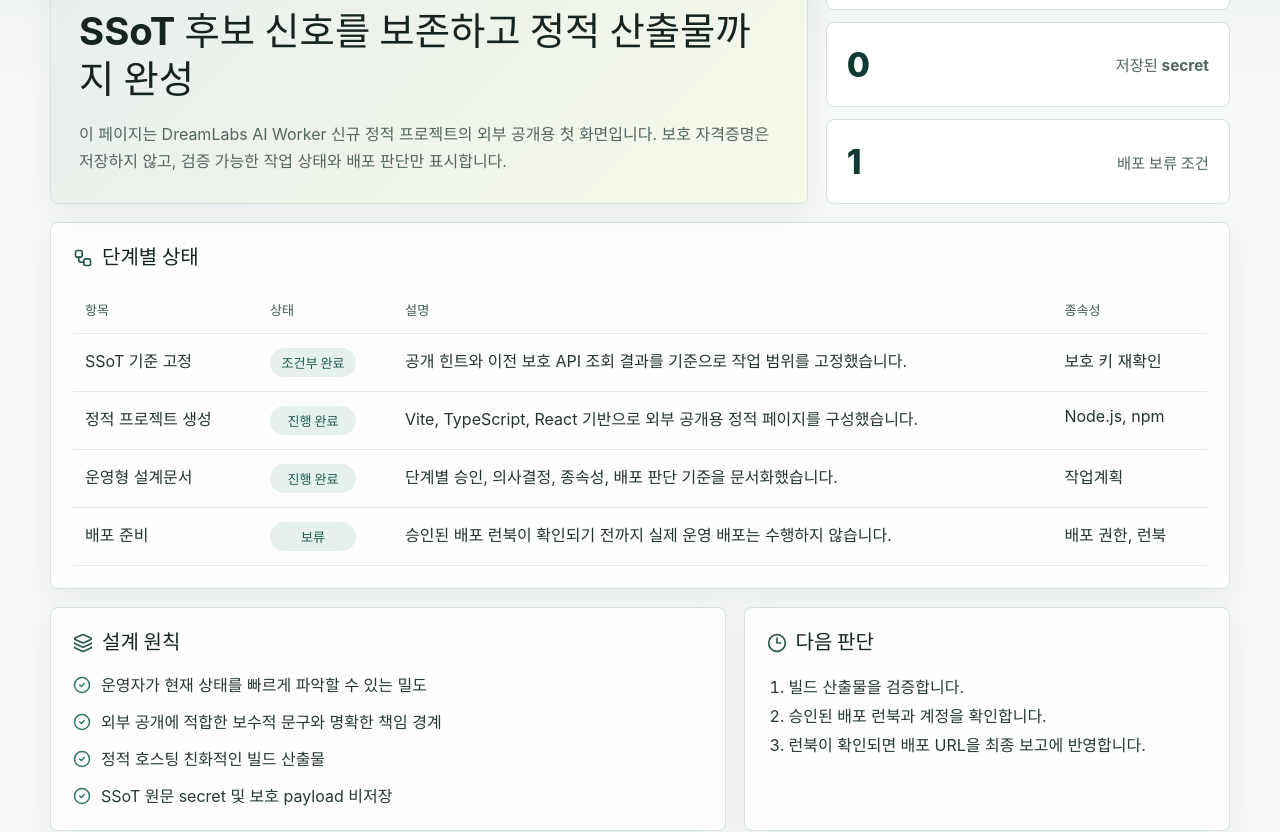
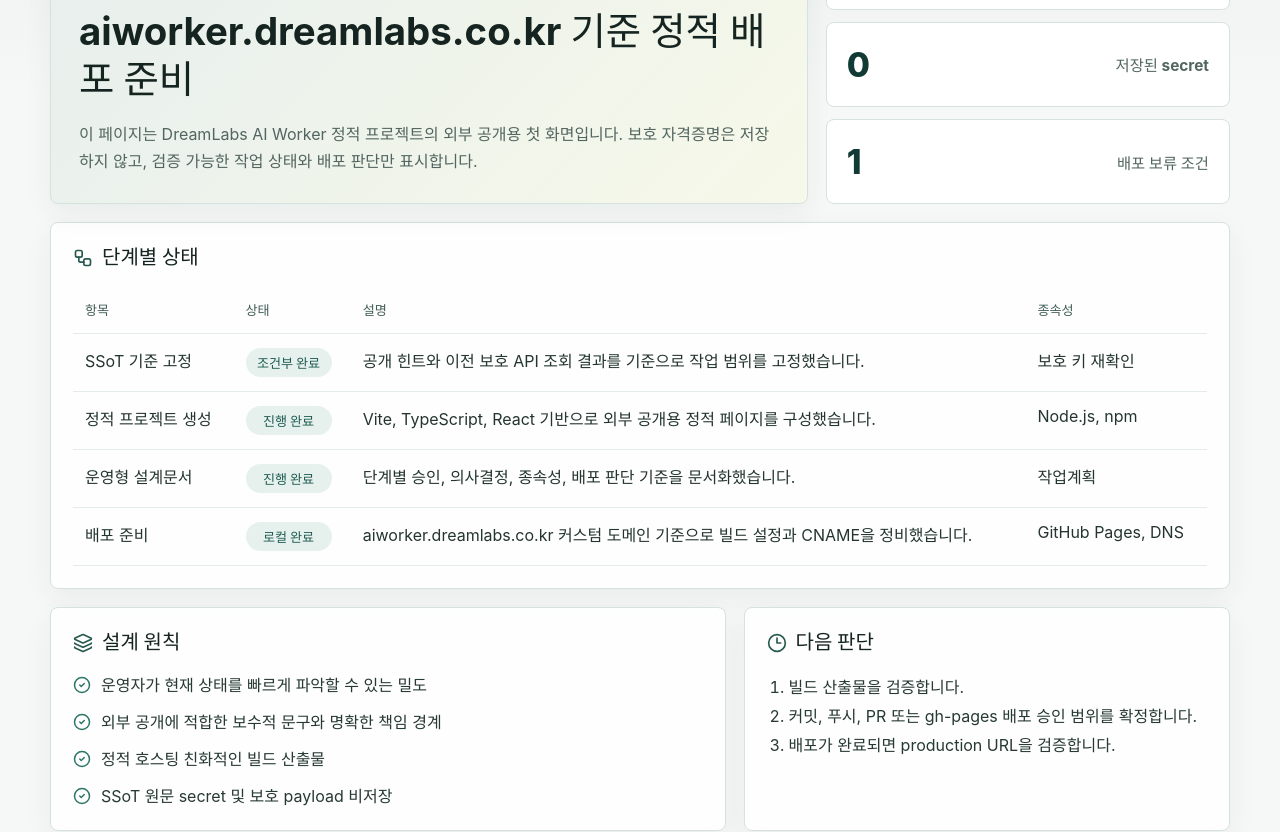
Before and after one commit to ilhoko-dreamlabs/kr-co-dreamlabs-aiworker-static, a React (Vite) app: page / in a window 1280 px wide. Shown: the part 220-1052 px from the top of the page. Built offline with nearby package versions, Linux system fonts and the light colour scheme.

Commit message:
chore: prepare aiworker custom domain deployment

```diff
--- a/public/docs/index.html
+++ b/public/docs/index.html
@@ -17,7 +17,9 @@
         <li><code>04-implementation-plan.md</code></li>
         <li><code>05-verification-deployment.md</code></li>
         <li><code>06-final-report.md</code></li>
+        <li><code>07-aiworker-domain-migration-plan.md</code></li>
       </ul>
+      <p>목표 production URL은 <code>https://aiworker.dreamlabs.co.kr</code>입니다.</p>
     </main>
   </body>
 </html>
--- a/src/main.tsx
+++ b/src/main.tsx
@@ -33,9 +33,9 @@
   },
   {
     title: "배포 준비",
-    status: "보류",
-    detail: "승인된 배포 런북이 확인되기 전까지 실제 운영 배포는 수행하지 않습니다.",
-    dependency: "배포 권한, 런북"
+    status: "로컬 완료",
+    detail: "aiworker.dreamlabs.co.kr 커스텀 도메인 기준으로 빌드 설정과 CNAME을 정비했습니다.",
+    dependency: "GitHub Pages, DNS"
   }
 ];
 
@@ -66,9 +66,9 @@
             <ShieldCheck size={22} />
             <span>작업 기준</span>
           </div>
-          <h2>SSoT 후보 신호를 보존하고 정적 산출물까지 완성</h2>
+          <h2>aiworker.dreamlabs.co.kr 기준 정적 배포 준비</h2>
           <p>
-            이 페이지는 DreamLabs AI Worker 신규 정적 프로젝트의 외부 공개용 첫 화면입니다.
+            이 페이지는 DreamLabs AI Worker 정적 프로젝트의 외부 공개용 첫 화면입니다.
             보호 자격증명은 저장하지 않고, 검증 가능한 작업 상태와 배포 판단만 표시합니다.
           </p>
         </div>
@@ -143,8 +143,8 @@
           </div>
           <ol>
             <li>빌드 산출물을 검증합니다.</li>
-            <li>승인된 배포 런북과 계정을 확인합니다.</li>
-            <li>런북이 확인되면 배포 URL을 최종 보고에 반영합니다.</li>
+            <li>커밋, 푸시, PR 또는 gh-pages 배포 승인 범위를 확정합니다.</li>
+            <li>배포가 완료되면 production URL을 검증합니다.</li>
           </ol>
         </div>
       </section>
@@ -157,7 +157,7 @@
           </div>
           <p>
             작업 문서와 구현 파일은 같은 저장소 안에 유지됩니다. 운영 배포는 별도 승인된
-            런북이 확인될 때 수행하는 것이 현재 권고안입니다.
+            런북이 확인될 때 수행하며, 목표 production URL은 https://aiworker.dreamlabs.co.kr 입니다.
           </p>
         </div>
         <a className="cta-link" href="/docs/">
--- a/vite.config.ts
+++ b/vite.config.ts
@@ -2,7 +2,7 @@
 import react from "@vitejs/plugin-react";
 
 export default defineConfig({
-  base: "/kr-co-dreamlabs-aiworker-static/",
+  base: "/",
   plugins: [react()],
   build: {
     outDir: "dist",
```
Also changed, not shown: 7 other files (tests, documents, lock files or other folders).
